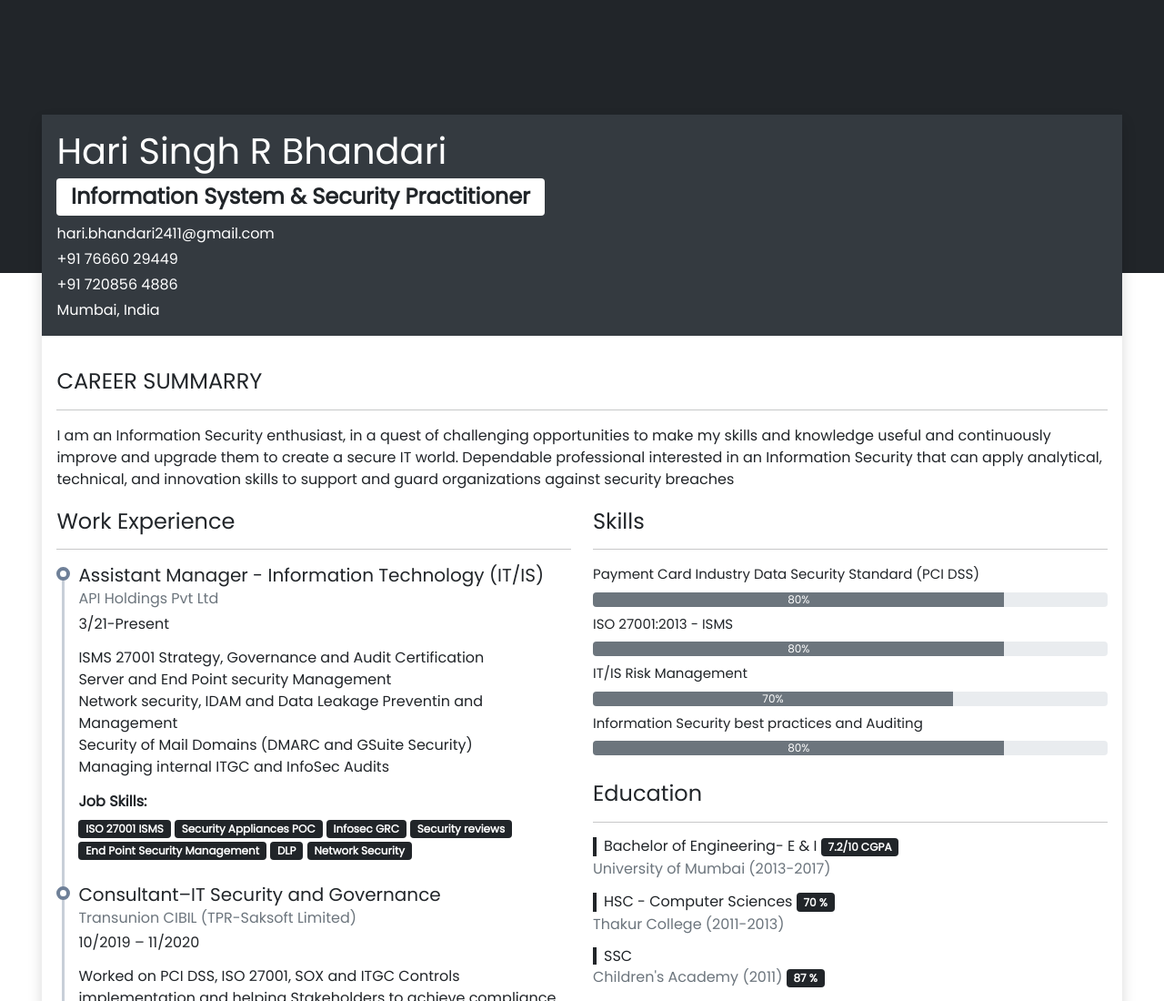
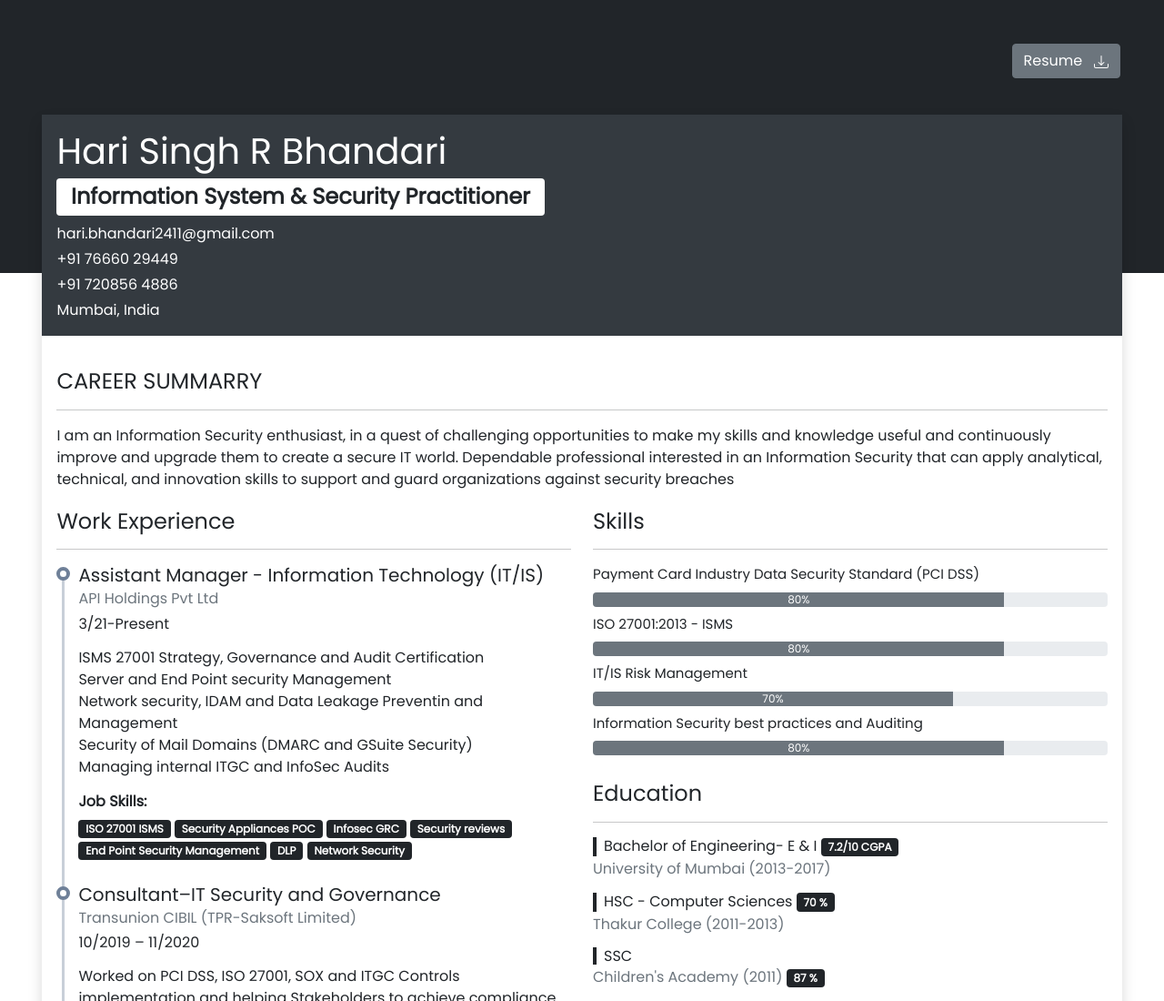
Before and after one commit to aashishrbhandari/hari-resume, a plain HTML site: page index.html in a window 1280 px wide. Shown: the top 1100 px of the page at 91% size. Drawn offline with nearby package versions, Linux system fonts and the light colour scheme.

Commit message:
added more content

```diff
--- a/index.html
+++ b/index.html
@@ -37,11 +37,12 @@
 
                         <div class="card">
                             <div class="" style="position: absolute; top: 0px; right: 0px;">
-                                <!--
-                                <a href="#" target="_blank" class="btn btn-secondary btn-float-color">
-                                    Resume
+
+                                <a href="data/Resume/Hari_Singh_Bhandari_Resume(Aug-2021).pdf" target="_blank" class="btn btn-secondary btn-float-color resume-btn" style="display: none;">
+                                    Resume &nbsp;
+                                    <img src="images/svg/download_white1.svg" alt="">
                                 </a>
-                                -->
+
                             </div>
                         </div>
 
@@ -91,6 +92,7 @@
 
             function main() {
                 loadResumeCard();
+                setTimeout(() => { document.querySelector(".resume-btn").style.display = "block";  }, 2500)
             }
 
             main();
```
Also changed, not shown: images/svg/download_white1.svg (added), 1 other file.
